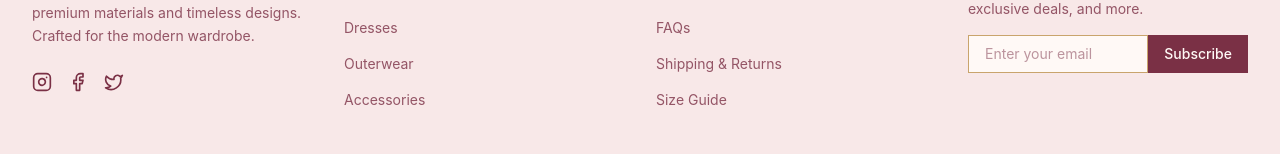
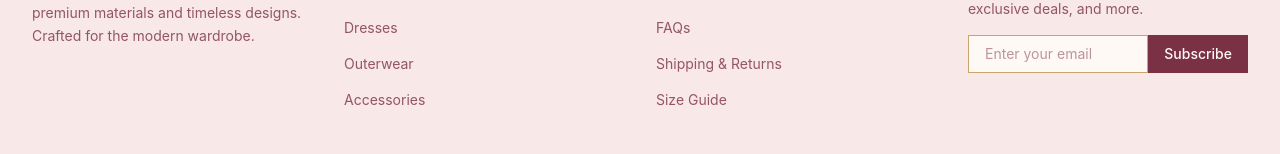
Before and after one commit to chanukav/hasini_clothing_store_frontend, a React (Vite) app: page / in a window 1280 px wide. Shown: the part 3291-3445 px from the top of the page. Built offline with nearby package versions, Linux system fonts and the light colour scheme; no server answers.

Commit message:
feat: add Footer component with navigation links and newsletter subscription form

```diff
--- a/src/components/Footer.jsx
+++ b/src/components/Footer.jsx
@@ -1,5 +1,4 @@
 import { Link } from 'react-router-dom';
-import { Facebook, Instagram, Twitter } from 'lucide-react';
 
 const Footer = () => {
   return (
@@ -12,11 +11,6 @@ const Footer = () => {
             <p className="text-burgundy/80 text-sm leading-relaxed">
               Elevating everyday elegance with premium materials and timeless designs. Crafted for the modern wardrobe.
             </p>
-            <div className="flex space-x-4 pt-2">
-              <a href="#" className="text-burgundy hover:text-rose transition-colors"><Instagram size={20} /></a>
-              <a href="#" className="text-burgundy hover:text-rose transition-colors"><Facebook size={20} /></a>
-              <a href="#" className="text-burgundy hover:text-rose transition-colors"><Twitter size={20} /></a>
-            </div>
           </div>
 
           <div>
```
